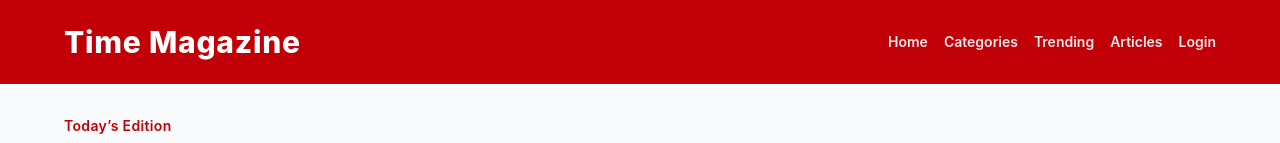
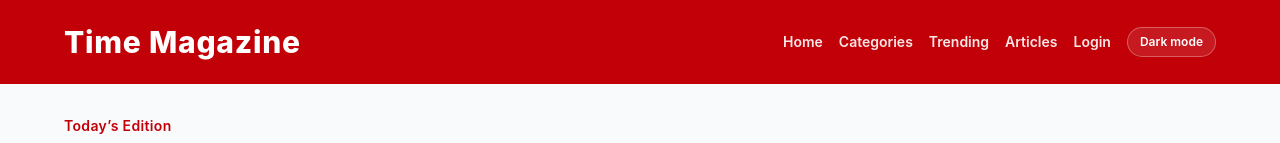
Before and after one commit to abuhanif254/Time-Magazine-Client, a React (Vite) app: page / in a window 1280 px wide. Shown: the top 143 px of the page. Built offline with nearby package versions, Linux system fonts and the light colour scheme; no server answers.

Commit message:
added theme toggle

```diff
--- a/src/App.tsx
+++ b/src/App.tsx
@@ -12,11 +12,19 @@
 import Login from './pages/Login';
 import Articles from './pages/Articles';
 import NotFound from './pages/NotFound';
+import { ThemeProvider, useTheme } from './theme/ThemeContext';
 
-function App() {
+function AppShell() {
+  const { theme } = useTheme();
+
+  const themeClasses =
+    theme === 'dark'
+      ? 'bg-gray-950 text-gray-50'
+      : 'bg-gray-50 text-gray-900';
+
   return (
     <Router>
-      <div className="min-h-screen flex flex-col bg-gray-50">
+      <div className={`min-h-screen flex flex-col transition-colors ${themeClasses}`}>
         <Header />
         <main className="flex-1">
           <Routes>
@@ -35,4 +43,12 @@
   );
 }
 
+function App() {
+  return (
+    <ThemeProvider>
+      <AppShell />
+    </ThemeProvider>
+  );
+}
+
 export default App
--- a/src/components/Header.tsx
+++ b/src/components/Header.tsx
@@ -1,15 +1,20 @@
 import { Link, NavLink } from 'react-router-dom';
+import { useTheme } from '../theme/ThemeContext';
 
 const linkBase =
   'text-sm font-semibold text-white/90 hover:text-white hover:underline underline-offset-4';
 
-const Header = () => (
+const Header = () => {
+  const { theme, toggleTheme } = useTheme();
+
+  return (
     <header className="bg-red-700 text-white py-6 px-4">
       <div className="mx-auto flex w-full max-w-6xl items-center justify-between gap-4">
         <Link to="/" className="text-3xl font-extrabold tracking-wide">
           Time Magazine
         </Link>
 
+        <div className="flex items-center gap-4">
           <nav className="flex items-center gap-4">
             <NavLink
               to="/"
@@ -43,8 +48,18 @@
               Login
             </NavLink>
           </nav>
+
+          <button
+            type="button"
+            onClick={toggleTheme}
+            className="rounded-full border border-white/30 bg-white/10 px-3 py-1.5 text-xs font-semibold text-white hover:bg-white/20"
+          >
+            {theme === 'dark' ? 'Light mode' : 'Dark mode'}
+          </button>
+        </div>
       </div>
     </header>
   );
+};
 
 export default Header;
--- /dev/null
+++ b/src/theme/ThemeContext.tsx
@@ -0,0 +1,41 @@
+import { createContext, useContext, useEffect, useState } from 'react';
+
+type Theme = 'light' | 'dark';
+
+type ThemeContextValue = {
+  theme: Theme;
+  toggleTheme: () => void;
+};
+
+const ThemeContext = createContext<ThemeContextValue | undefined>(undefined);
+
+function getInitialTheme(): Theme {
+  if (typeof window === 'undefined') return 'light';
+  const stored = window.localStorage.getItem('theme');
+  if (stored === 'light' || stored === 'dark') return stored;
+  return window.matchMedia?.('(prefers-color-scheme: dark)').matches ? 'dark' : 'light';
+}
+
+export function ThemeProvider({ children }: { children: React.ReactNode }) {
+  const [theme, setTheme] = useState<Theme>(getInitialTheme);
+
+  useEffect(() => {
+    window.localStorage.setItem('theme', theme);
+  }, [theme]);
+
+  const toggleTheme = () => {
+    setTheme((t) => (t === 'light' ? 'dark' : 'light'));
+  };
+
+  return (
+    <ThemeContext.Provider value={{ theme, toggleTheme }}>{children}</ThemeContext.Provider>
+  );
+}
+
+export function useTheme() {
+  const ctx = useContext(ThemeContext);
+  if (!ctx) {
+    throw new Error('useTheme must be used within ThemeProvider');
+  }
+  return ctx;
+}
```
Lines whose indentation alone changed are shown as unchanged.
